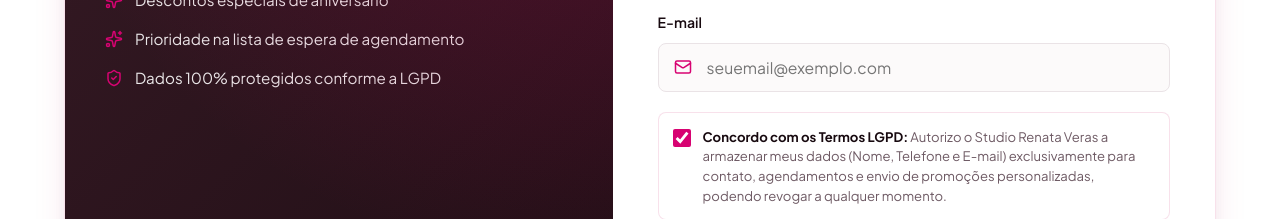
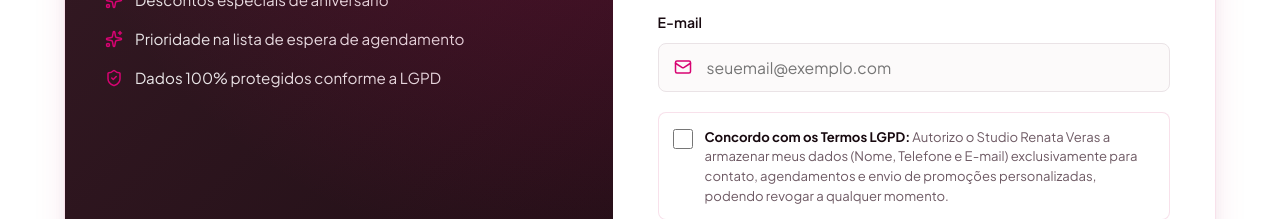
Before and after one commit to VictorErbs/Veras, a React (Vite) app in the folder frontend/: page / in a window 1280 px wide. Shown: the part 4200-4419 px from the top of the page. Built offline with nearby package versions, Linux system fonts and the light colour scheme; no server answers; a web font is replaced by a local one.

Commit message:
fix(leadform): enforce unchecked lgpd consent by default and ensure checkbox visibility

```diff
--- a/frontend/src/components/LeadForm.jsx
+++ b/frontend/src/components/LeadForm.jsx
@@ -11,7 +11,7 @@ const LeadForm = () => {
     name: '',
     phone: '',
     email: '',
-    lgpdConsent: true
+    lgpdConsent: false
   });
 
   const [status, setStatus] = useState('idle');
--- a/frontend/src/index.css
+++ b/frontend/src/index.css
@@ -1045,12 +1045,17 @@ img {
 }
 
 .lgpd-box input[type="checkbox"] {
-  width: 18px;
-  height: 18px;
+  width: 20px;
+  height: 20px;
+  min-width: 20px;
+  min-height: 20px;
   margin-top: 2px;
   accent-color: var(--primary-pink);
   cursor: pointer;
   flex-shrink: 0;
+  display: inline-block;
+  opacity: 1;
+  visibility: visible;
 }
 
 .lgpd-box label {
```
